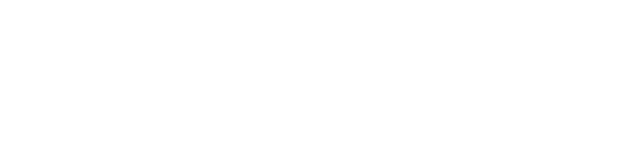
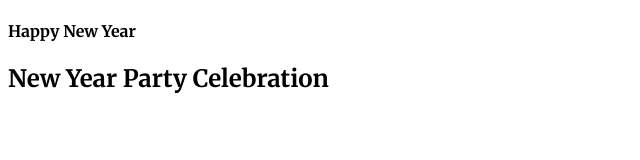
Before and after one commit to sumonmiaofc/new-years-offers, a plain HTML site: page index.html in a window 1280 px wide. Shown: the whole page, without its empty margins (0-640 px from the left). Drawn offline with Linux system fonts and the light colour scheme.

Commit message:
font added

```diff
--- a/index.html
+++ b/index.html
@@ -4,11 +4,21 @@
     <meta charset="UTF-8">
     <meta name="viewport" content="width=device-width, initial-scale=1.0">
     <title>New Year Offers</title>
+
+    <link rel="preconnect" href="https://fonts.googleapis.com">
+<link rel="preconnect" href="https://fonts.gstatic.com" crossorigin>
+<link href="https://fonts.googleapis.com/css2?family=Merriweather:ital,opsz,wght@0,18..144,300..900;1,18..144,300..900&family=Open+Sans:ital,wght@0,300..800;1,300..800&display=swap" rel="stylesheet">
+
+    <link rel="stylesheet" href="style.css">
 </head>
-<body>
+<body class="merriweather-normal open-sans-normal">
 
     <!-- Header Start here -->
      <header>
+        <section>
+            <h4 class="header-sub-title">Happy New Year</h4>
+            <h1 class="header-title">New Year Party Celebration</h1>
+        </section>
 
      </header>
 
--- a/style.css
+++ b/style.css
@@ -0,0 +1,22 @@
+
+.open-sans-normal {
+  font-family: "Open Sans", sans-serif;
+  font-optical-sizing: auto;
+  font-weight: <weight>;
+  font-style: normal;
+  font-variation-settings:
+    "wdth" 100;
+}
+
+.merriweather-normal {
+  font-family: "Merriweather", serif;
+  font-optical-sizing: auto;
+  font-weight: <weight>;
+  font-style: normal;
+  font-variation-settings:
+    "wdth" 100;
+}
+
+header{
+    max-width: 1140px;
+}
```
Also changed, not shown: images/Banner.png (added).
